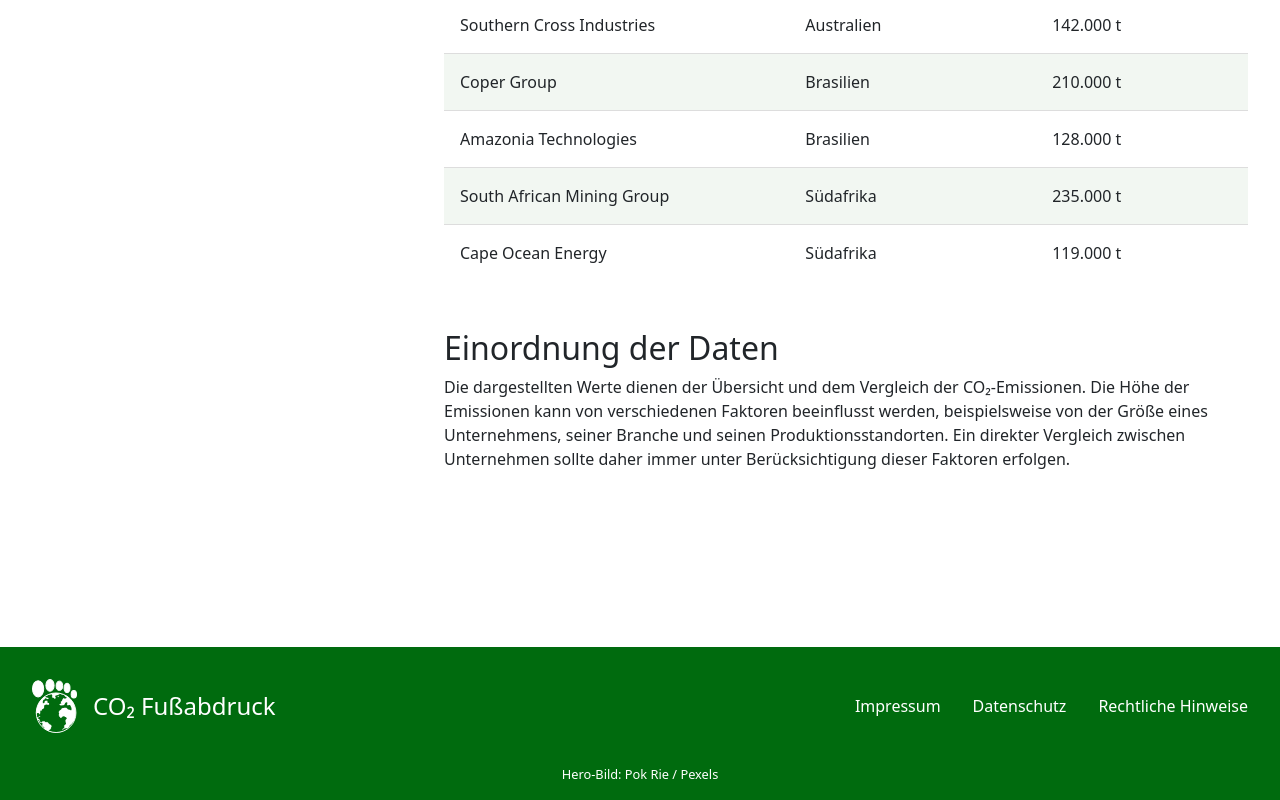
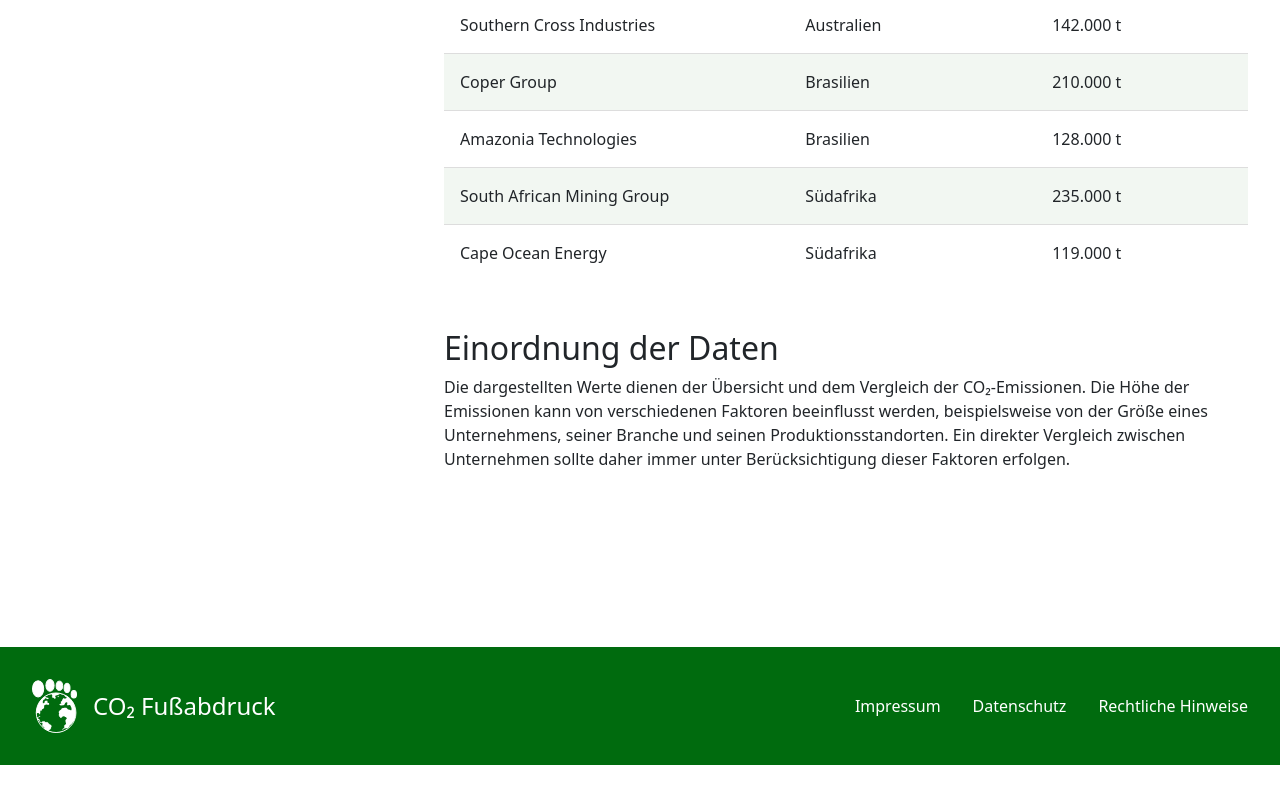
Before and after one commit to MoellerPaula/co2-footprint, a Vue app: page /emissionen in a window 1280 px wide. Shown: the part 2402-3202 px from the top of the page. After the commit the page ends 3167 px from the top, so only its background shows below. Built offline with nearby package versions, Linux system fonts and the light colour scheme.

Commit message:
fix: show image credit only on homepage

```diff
--- a/src/components/AppFooter.vue
+++ b/src/components/AppFooter.vue
@@ -14,7 +14,7 @@
       </nav>
     </div>
 
-    <div class="image-credit">
+    <div v-if="$route.path === '/'" class="image-credit">
       Hero-Bild:
       <a
         href="https://www.pexels.com/de-de/foto/vogelperspektive-wald-baume-luftaufnahme-3923724/"
```
